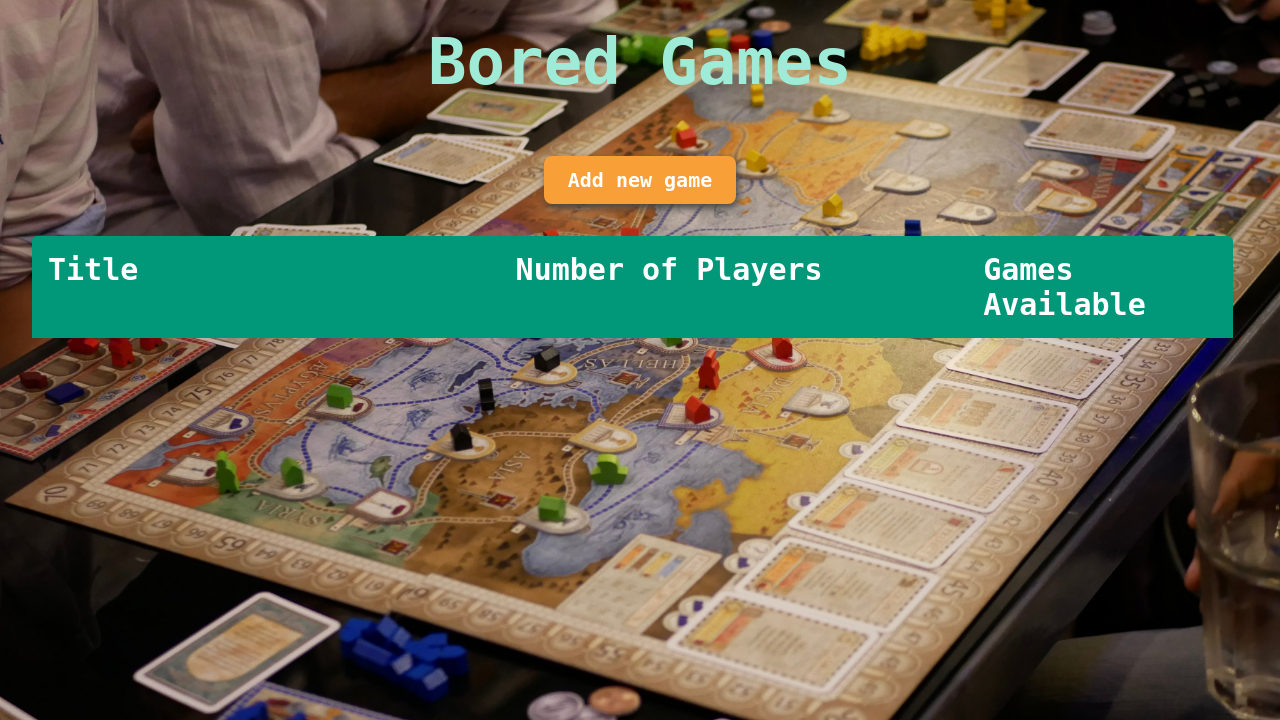
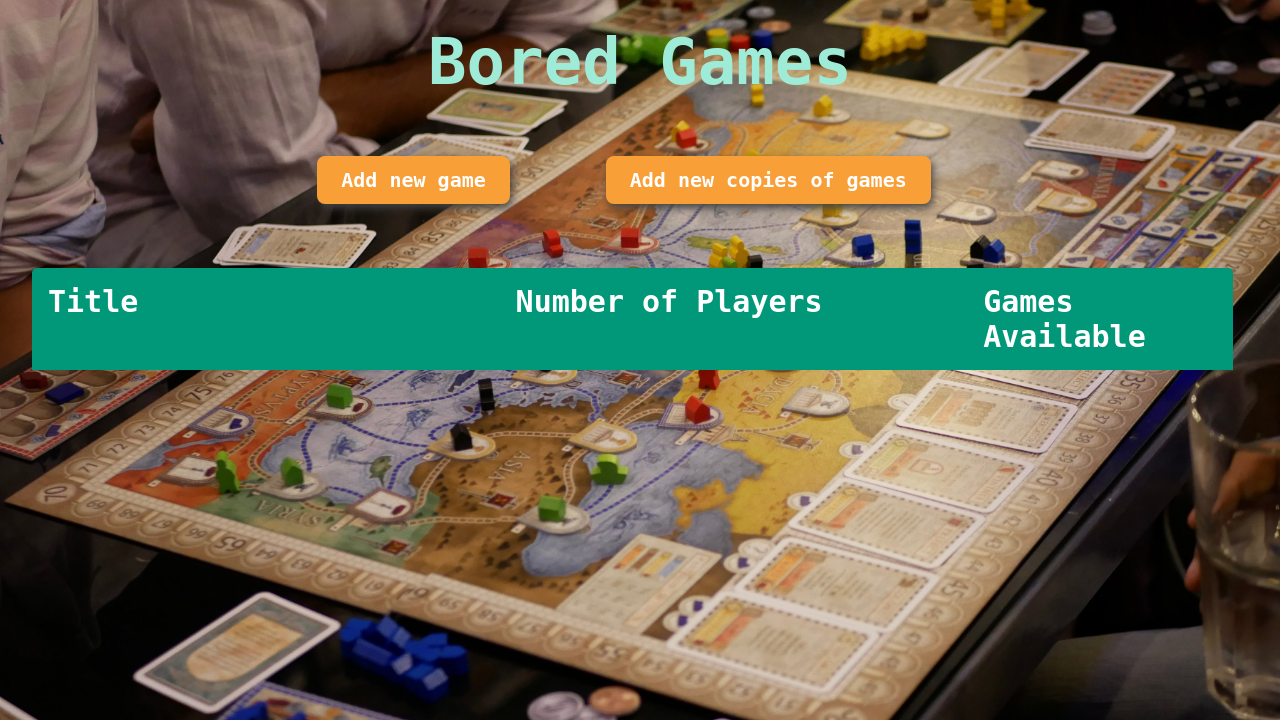
Before and after one commit to arekune/bored-games, a Django app: page /bored_games/games/ in a window 1280 px wide. Shown: the part 80-800 px from the top of the page. Run offline with Django 4.2, Linux system fonts and the light colour scheme; data that the repository does not hold is empty.

Commit message:
Update main games page

```diff
--- a/bored_games_app/static/bored_games_app/games.css
+++ b/bored_games_app/static/bored_games_app/games.css
@@ -22,6 +22,12 @@ h1:hover {
   transform: scale(1.01);
 }
 
+.buttons {
+  display: flex;
+  flex-direction: row;
+  margin: 2rem 0 4rem 0;
+}
+
 #add-game {
   background-color: rgb(248, 159, 56);
   border-radius: 8px;
@@ -29,7 +35,7 @@ h1:hover {
   color: white;
   font-size: 1.25rem;
   font-weight: 550;
-  margin: 2rem 0 2rem 0;
+  margin: 0 4rem 0 2rem;
   padding: 0.75rem 1.5rem;
   text-decoration: none;
 }
--- a/bored_games_app/templates/bored_games_app/games.html
+++ b/bored_games_app/templates/bored_games_app/games.html
@@ -13,7 +13,10 @@
 <div class="page">
     <h1>Bored Games</h1>
 
-    <a href="{% url "bored_games:add_game" %}" id="add-game">Add new game</a>
+    <div class="buttons">
+        <a href="{% url "bored_games:add_game" %}" id="add-game">Add new game</a>
+        <a href="{% url "bored_games:add_copies" %}" id="add-game">Add new copies of games</a>
+    </div>
 
     <div class="content">
         <ul>
```
